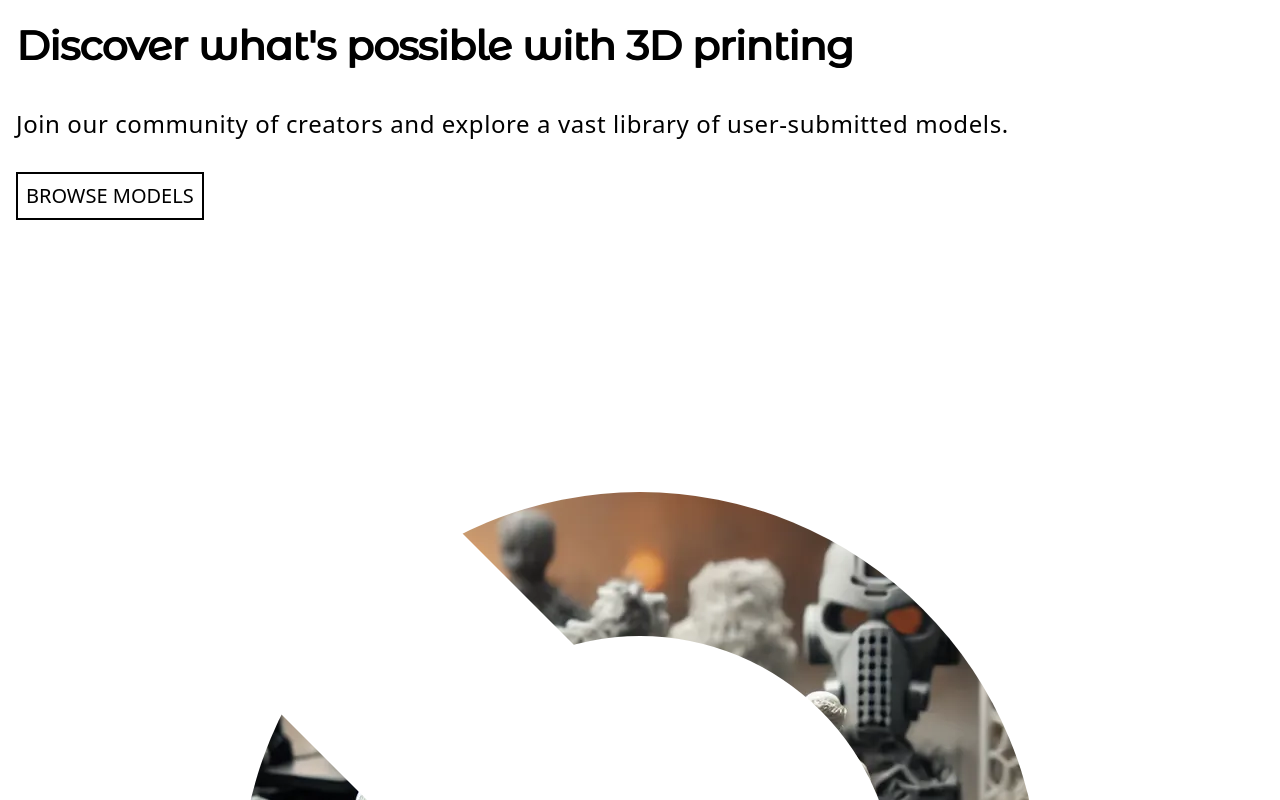
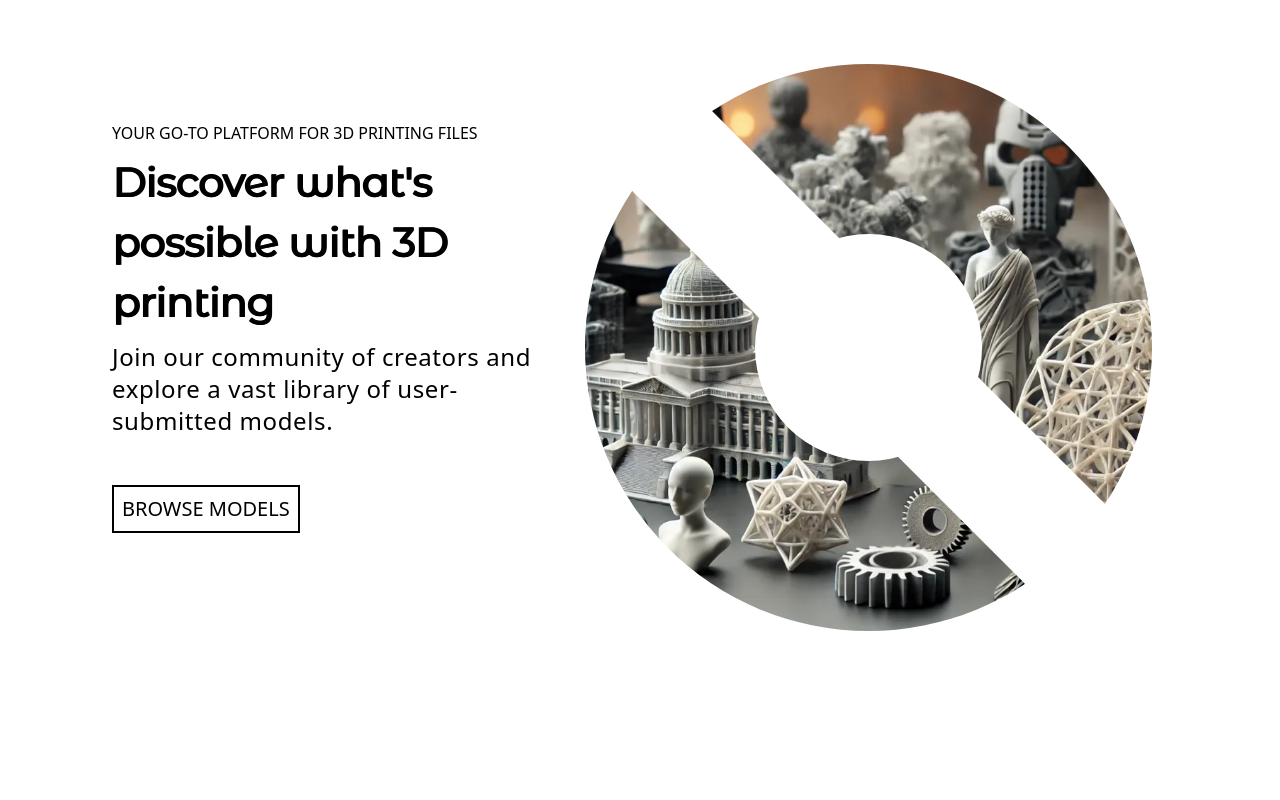
Before and after one commit to d-zhuye/print-forge, a Next.js app: page / in a window 1280 px wide. Shown: the top 800 px of the page. Built offline with nearby package versions, Linux system fonts and the light colour scheme.

Commit message:
Initial commit. Feat: Add home page <main> content

```diff
--- a/app/layout.tsx
+++ b/app/layout.tsx
@@ -8,7 +8,7 @@ export default function RootLayout({
 }>) {
   return (
     <html lang="en" className={`${albertSans.variable} ${montserrat.variable}`}>
-      <body className="p-4">{children}</body>
+      <body className="p-[5%] flex flex-col items-center">{children}</body>
     </html>
   );
 }
--- a/app/page.tsx
+++ b/app/page.tsx
@@ -4,16 +4,24 @@ import heroImg from "../public/hero-image.png";
 export default function App() {
   return (
     <>
-      <main className="flex flex-col gap-8 items-start justify-start">
+      <main className="w-11/12 lg:flex lg:gap-16 lg:justify-between lg:items-center">
+        <section className="lg:w-1/2 flex flex-col gap-4 lg:gap-2 items-start justify-start">
+          <p className="hidden lg:block uppercase ">
+            Your go-to platform for 3D printing files
+          </p>
           <h1>Discover what&apos;s possible with 3D printing</h1>
           <p className="text-2xl tracking-wide">
             Join our community of creators and explore a vast library of
             user-submitted models.
           </p>
-        <a className="text-xl uppercase inline-block p-2 border-[2px]" href="#">
+          <a
+            className="text-xl uppercase inline-block p-2 border-[2px] my-6 lg:my-10 "
+            href="#"
+          >
             Browse Models
           </a>
-        <div className="w-screen aspect-square relative left-[-1rem] flex justify-center items-center">
+        </section>
+        <div className="w-screen md:w-2/3 mx-auto aspect-square relative left-[-1rem] flex justify-center items-center">
           <Image
             src={heroImg}
             alt="marble scultures on table"
```
Lines whose indentation alone changed are shown as unchanged.
